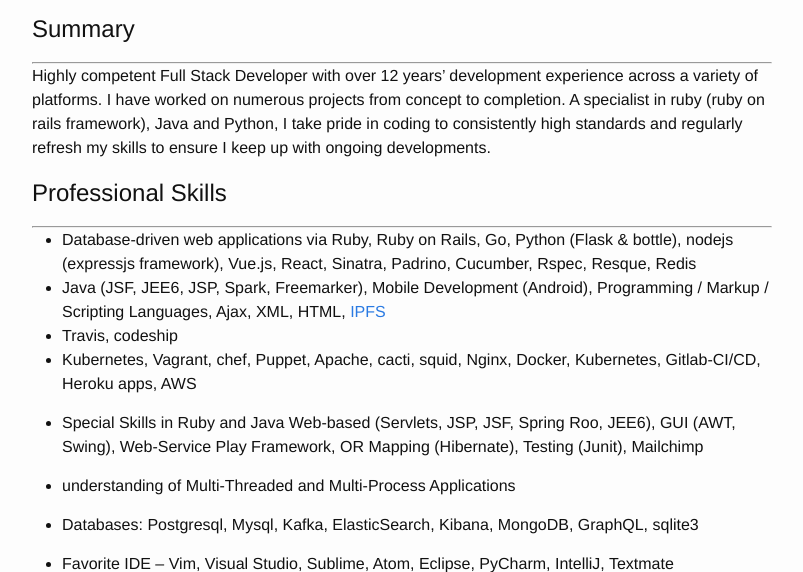
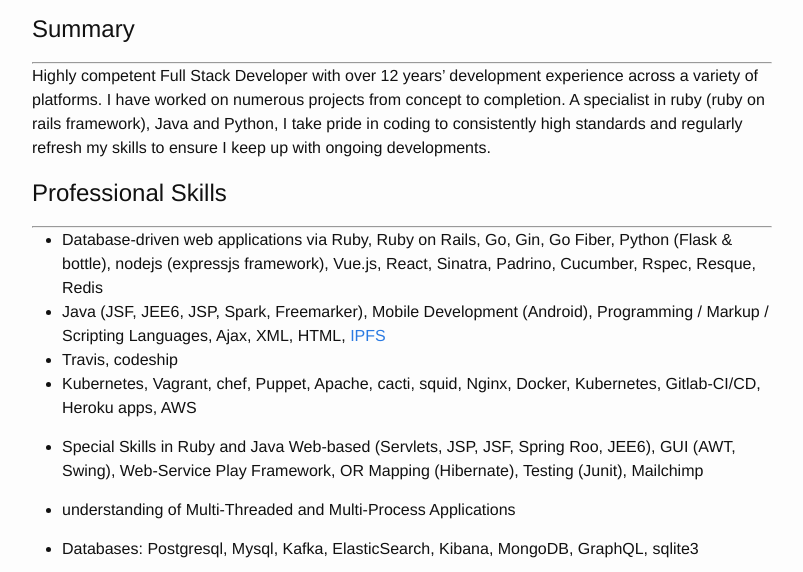
Before and after one commit to tokhi/tokhi.github.io, a Jekyll site: the page built from 2014-10-16-resume.markdown, in a window 1280 px wide and 900 px high, cut to the strip 328-900 px from the top of the window. Shown: the whole strip, without its empty margins (238-1041 px from the left). Built offline with Jekyll 4.4.1, drawn with Linux system fonts in a browser that asks for light colours; nearby versions of some CDN libraries.

Commit message:
Update 2014-10-16-resume.markdown

```diff
--- a/2014-10-16-resume.markdown
+++ b/2014-10-16-resume.markdown
@@ -31,7 +31,7 @@
 
 <hr>
 
-* Database-driven web applications via Ruby, Ruby on Rails, Go, Python (Flask & bottle), nodejs (expressjs framework), Vue.js, React, Sinatra, Padrino, Cucumber, Rspec, Resque, Redis
+* Database-driven web applications via Ruby, Ruby on Rails, Go, Gin, Go Fiber, Python (Flask & bottle), nodejs (expressjs framework), Vue.js, React, Sinatra, Padrino, Cucumber, Rspec, Resque, Redis
 * Java (JSF, JEE6, JSP, Spark, Freemarker), Mobile Development (Android), Programming / Markup / Scripting Languages, Ajax, XML, HTML, <a href="https://ipfs.io/ipfs/QmNhFJjGcMPqpuYfxL62VVB9528NXqDNMFXiqN5bgFYiZ1/its-time-for-the-permanent-web.html">IPFS</a>
 * Travis, codeship
 * Kubernetes, Vagrant, chef, Puppet, Apache, cacti, squid, Nginx, Docker, Kubernetes, Gitlab-CI/CD, Heroku apps, AWS
```
